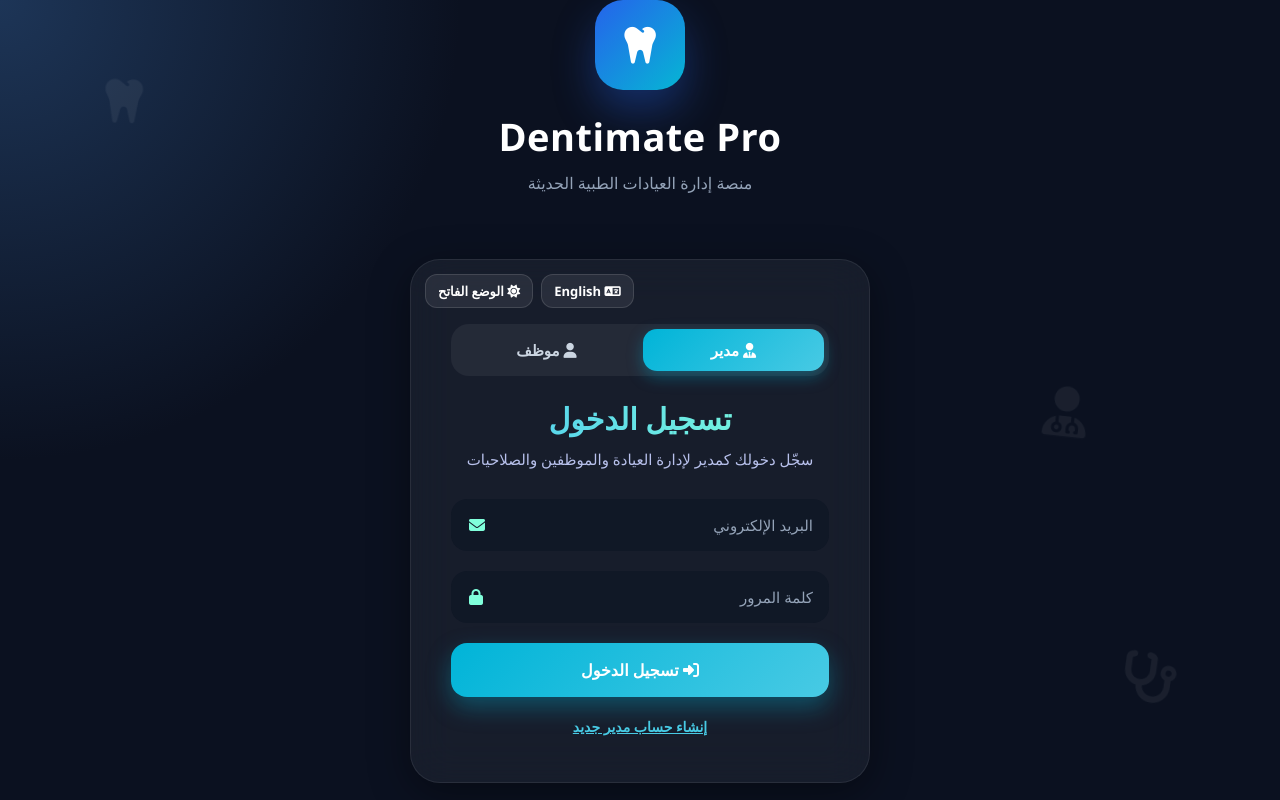
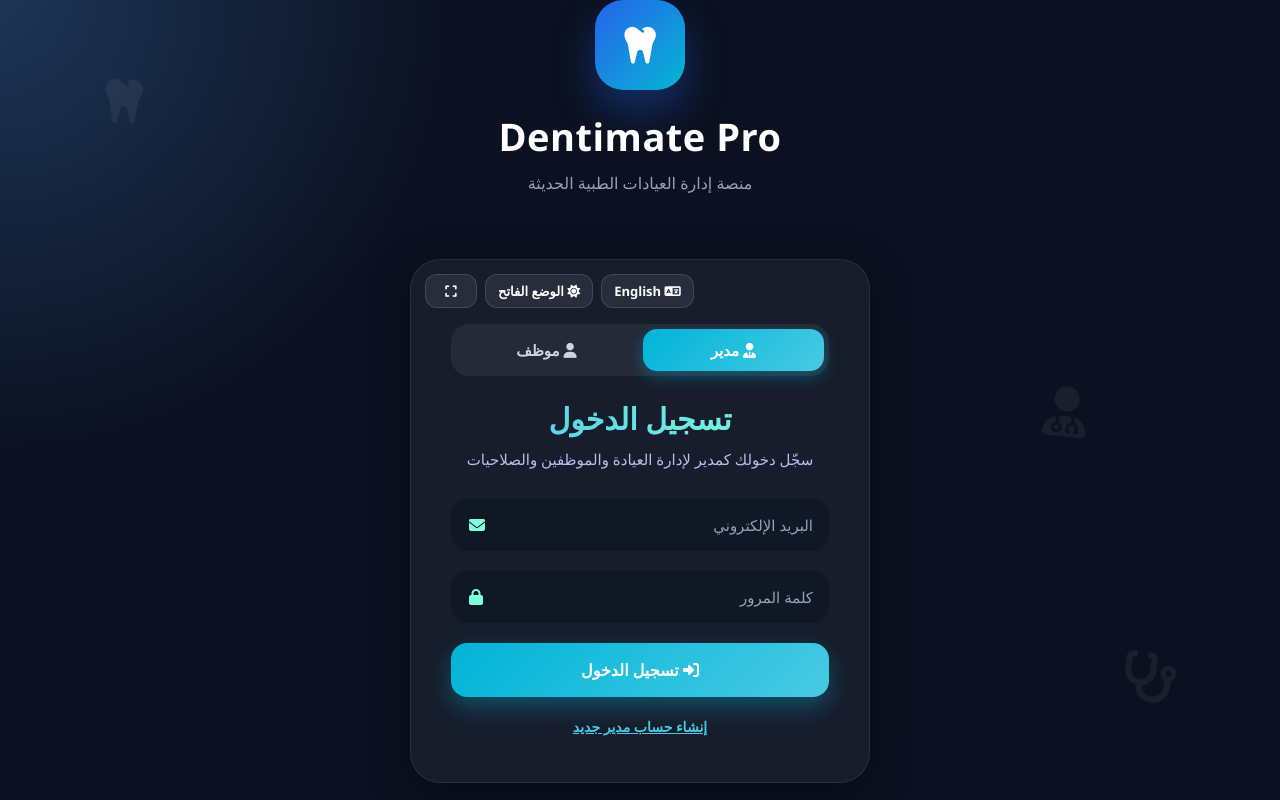
Before and after one commit to abdurahman7002-byte/dentimate-pro, a plain HTML site: page index.html in a window 1280 px wide. Shown: the top 800 px of the page. Drawn offline with nearby package versions, Linux system fonts and the light colour scheme.

Commit message:
Add Full screen button next to theme/language (dashboard, login)

```diff
--- a/index.html
+++ b/index.html
@@ -167,5 +167,6 @@ if ("serviceWorker" in navigator) {
 <!-- toast  -->
 <div id="toast" class="toast"></div>
 
+<script src="js/fullscreen.js"></script>
 </body>
 </html>
--- /dev/null
+++ b/js/fullscreen.js
@@ -0,0 +1,43 @@
+/* Full screen toggle: a small icon button placed next to the theme and language buttons
+   (dashboard and login page). Uses the browser Fullscreen API; inside the Android app it
+   uses the app's immersive mode. F11 toggles it too. Stores nothing. */
+(function(){
+  var de=document.documentElement;
+  var app=window.DentimateApp&&typeof window.DentimateApp.toggleFullscreen==='function'?window.DentimateApp:null;
+  var supported=!!app||!!(de.requestFullscreen||de.webkitRequestFullscreen);
+  function ar(){ return (de.getAttribute('lang')||'ar').toLowerCase().indexOf('ar')===0; }
+  function isFull(){ return app?!!app.isFullscreen():!!(document.fullscreenElement||document.webkitFullscreenElement); }
+  function toggle(){
+    try{
+      if(app){ app.toggleFullscreen(); setTimeout(refresh,300); return; }
+      if(isFull()){ (document.exitFullscreen||document.webkitExitFullscreen).call(document); }
+      else{ var p=(de.requestFullscreen||de.webkitRequestFullscreen).call(de); if(p&&p.catch)p.catch(function(){}); }
+    }catch(_){}
+  }
+  function refresh(){
+    var b=document.getElementById('fullscreenBtn'); if(!b) return;
+    var f=isFull();
+    var t=f?(ar()?'\u0627\u0644\u062e\u0631\u0648\u062c \u0645\u0646 \u0645\u0644\u0621 \u0627\u0644\u0634\u0627\u0634\u0629':'Exit full screen'):(ar()?'\u0645\u0644\u0621 \u0627\u0644\u0634\u0627\u0634\u0629':'Full screen');
+    b.title=t; b.setAttribute('aria-label',t);
+    var i=b.querySelector('i'); if(i) i.className=f?'fa-solid fa-compress':'fa-solid fa-expand';
+  }
+  function place(){
+    if(!supported||document.getElementById('fullscreenBtn')) return;
+    var src=document.getElementById('themeToggle')||document.getElementById('themeBtn');
+    if(!src||!src.parentNode) return;
+    var b=src.cloneNode(false); /* same class and style as the theme button, no children or handlers */
+    b.removeAttribute('onclick'); b.id='fullscreenBtn'; b.type='button';
+    b.innerHTML='<i class="fa-solid fa-expand"></i>';
+    b.style.minWidth='0'; b.style.width='52px'; b.style.flex='0 0 auto'; b.style.padding='7px 0';
+    if(src.id==='themeToggle'){ b.style.height='58px'; }
+    b.addEventListener('click',toggle);
+    src.parentNode.appendChild(b); refresh();
+  }
+  document.addEventListener('keydown',function(e){
+    if(e.key==='F11'&&!e.ctrlKey&&!e.altKey&&!e.metaKey&&supported){ e.preventDefault(); toggle(); }
+  });
+  ['fullscreenchange','webkitfullscreenchange'].forEach(function(n){ document.addEventListener(n,refresh); });
+  new MutationObserver(refresh).observe(de,{attributes:true,attributeFilter:['lang']});
+  function go(){ place(); setTimeout(place,1200); setTimeout(place,3500); }
+  if(document.readyState==='complete') go(); else window.addEventListener('load',go);
+})();
```
Also changed, not shown: dashboard.html (+1 -0 lines).
